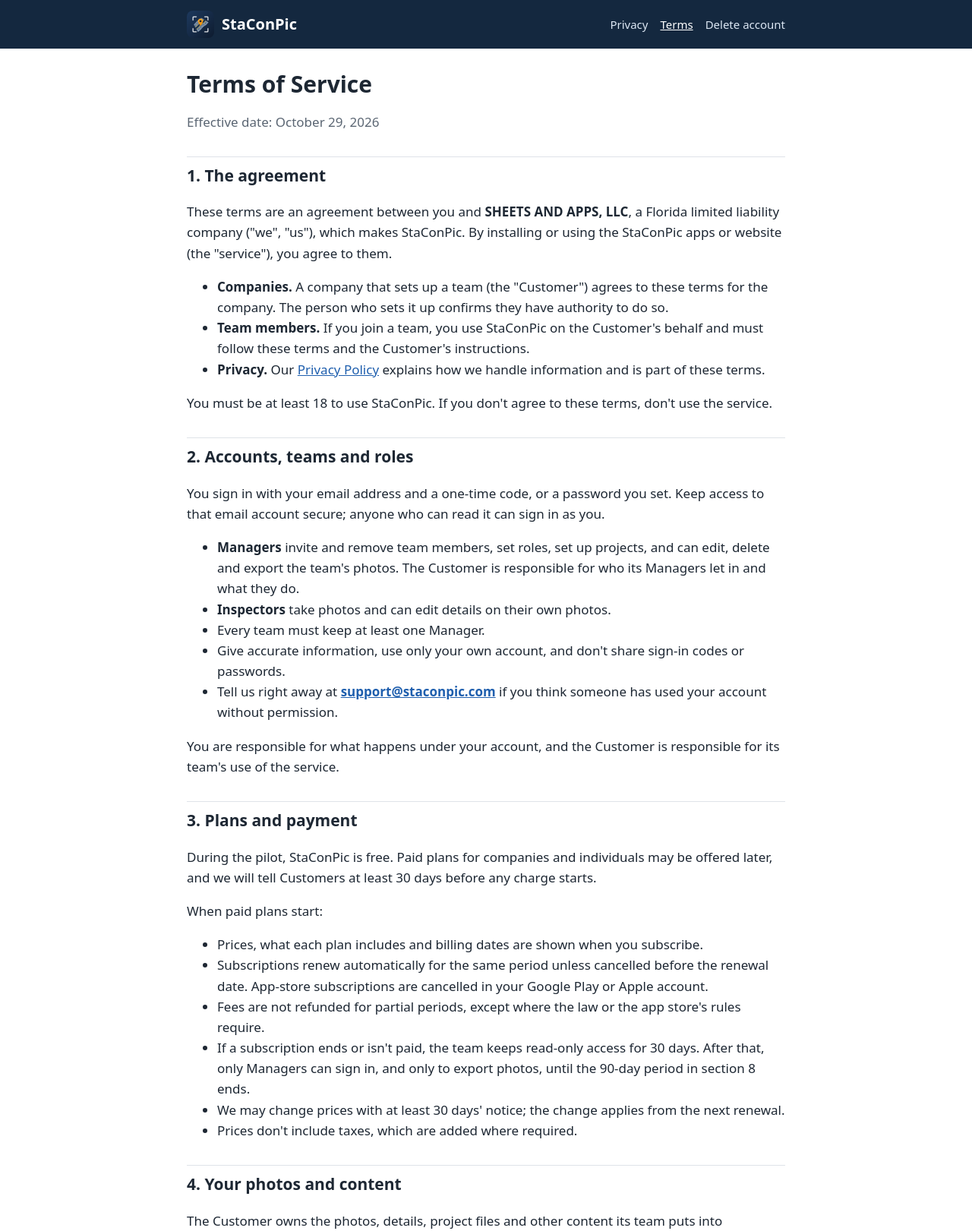
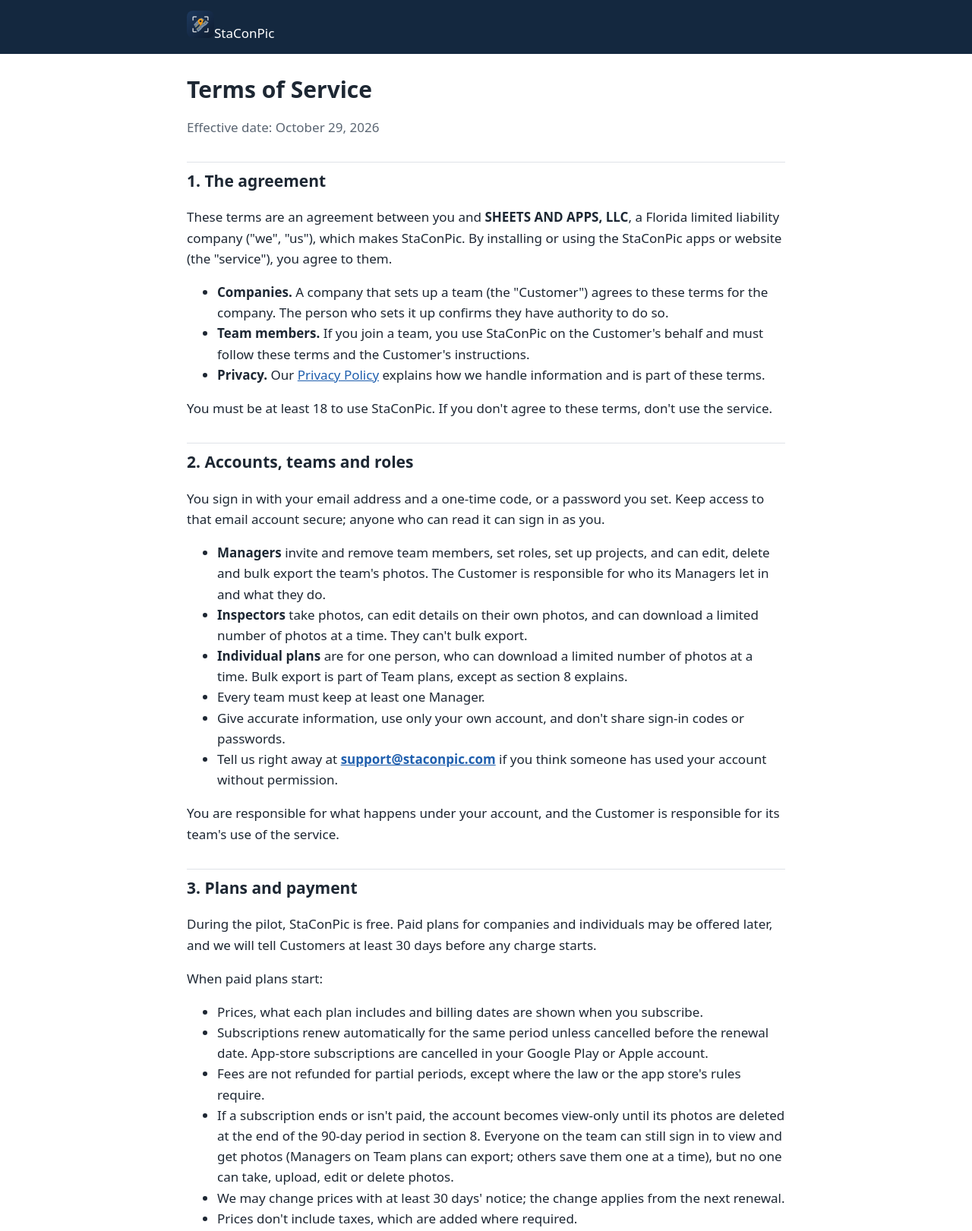
Before and after one commit to nesmith2135/staconpic-website, a plain HTML site: page terms/index.html in a window 1280 px wide. Shown: the top 1621 px of the page at 76% size. Drawn offline with Linux system fonts and the light colour scheme.

Commit message:
Add files via upload

```diff
--- a/terms/index.html
+++ b/terms/index.html
@@ -11,8 +11,7 @@
 </head>
 <body>
 <header><div class="wrap">
-<a class="home" href="/"><img src="/icon-192.png" alt="">StaConPic</a>
-<nav><a href="/privacy/">Privacy</a><a href="/terms/" aria-current="page">Terms</a><a href="/delete-account/">Delete account</a></nav>
+<span class="home"><img src="/icon-192.png" alt="">StaConPic</span>
 </div></header>
 <main><div class="wrap">
 <h1>Terms of Service</h1>
@@ -28,8 +27,9 @@
 <h2>2. Accounts, teams and roles</h2>
 <p>You sign in with your email address and a one-time code, or a password you set. Keep access to that email account secure; anyone who can read it can sign in as you.</p>
 <ul>
-<li><strong>Managers</strong> invite and remove team members, set roles, set up projects, and can edit, delete and export the team's photos. The Customer is responsible for who its Managers let in and what they do.</li>
-<li><strong>Inspectors</strong> take photos and can edit details on their own photos.</li>
+<li><strong>Managers</strong> invite and remove team members, set roles, set up projects, and can edit, delete and bulk export the team's photos. The Customer is responsible for who its Managers let in and what they do.</li>
+<li><strong>Inspectors</strong> take photos, can edit details on their own photos, and can download a limited number of photos at a time. They can't bulk export.</li>
+<li><strong>Individual plans</strong> are for one person, who can download a limited number of photos at a time. Bulk export is part of Team plans, except as section 8 explains.</li>
 <li>Every team must keep at least one Manager.</li>
 <li>Give accurate information, use only your own account, and don't share sign-in codes or passwords.</li>
 <li>Tell us right away at <strong><a href="mailto:support@staconpic.com">support@staconpic.com</a></strong> if you think someone has used your account without permission.</li>
@@ -42,7 +42,7 @@
 <li>Prices, what each plan includes and billing dates are shown when you subscribe.</li>
 <li>Subscriptions renew automatically for the same period unless cancelled before the renewal date. App-store subscriptions are cancelled in your Google Play or Apple account.</li>
 <li>Fees are not refunded for partial periods, except where the law or the app store's rules require.</li>
-<li>If a subscription ends or isn't paid, the team keeps read-only access for 30 days. After that, only Managers can sign in, and only to export photos, until the 90-day period in section 8 ends.</li>
+<li>If a subscription ends or isn't paid, the account becomes view-only until its photos are deleted at the end of the 90-day period in section 8. Everyone on the team can still sign in to view and get photos (Managers on Team plans can export; others save them one at a time), but no one can take, upload, edit or delete photos.</li>
 <li>We may change prices with at least 30 days' notice; the change applies from the next renewal.</li>
 <li>Prices don't include taxes, which are added where required.</li>
 </ul>
@@ -83,7 +83,7 @@
 <li><strong>Updates.</strong> The app updates itself to fix problems and add features. Some updates need a new version from the app store; older versions may stop working.</li>
 <li><strong>Changes.</strong> We may add, change or remove features. If we remove a major feature a paying Customer relies on, we will give reasonable notice.</li>
 <li><strong>Offline use.</strong> Photos taken without signal are kept on the phone and upload when it reconnects. Photos that haven't uploaded can be lost if the phone is lost, reset or the app is deleted.</li>
-<li><strong>Keep your own records.</strong> The service isn't a substitute for the Customer's own record keeping. Export important photos regularly if your contracts require you to keep them.</li>
+<li><strong>Keep your own records.</strong> The service isn't a substitute for the Customer's own record keeping. Export or download important photos regularly if your contracts require you to keep them.</li>
 <li><strong>Maintenance and outages.</strong> The service may be unavailable during maintenance or outages, including problems at our providers.</li>
 <li><strong>Open source.</strong> StaConPic includes open-source software under its own licenses, listed in the app under <strong>Settings → Open-source licenses</strong>. Those licenses apply to those parts.</li>
 <li><strong>Third-party services.</strong> Maps, app stores and email are provided by others under their own terms.</li>
@@ -96,7 +96,7 @@
 <li><strong>We may suspend or end access</strong> if someone seriously or repeatedly breaks these terms, doesn't pay, puts the service or other teams at risk, or if the law requires it. Where we reasonably can, we will warn the Customer first and give it a chance to fix the problem.</li>
 <li><strong>We may stop offering StaConPic</strong> altogether with at least 90 days' notice to Customers.</li>
 </ul>
-<p><strong>Getting your photos out.</strong> After a team is closed or access ends (other than for illegal use), Managers have <strong>90 days</strong> to export the team's photos. After that, the team's Content is deleted, and backup copies age out on their normal schedule.</p>
+<p><strong>Getting your photos out.</strong> After a team is closed or access ends (other than for illegal use), Managers have <strong>90 days</strong> to export the team's photos. If you cancel an Individual plan, you can download all your photos in a ZIP file during that time. After that, the team's Content is deleted, and backup copies age out on their normal schedule.</p>
 <p>Sections 4 (ownership), 6, 9 and 10 continue after these terms end.</p>
 <h2>9. Disclaimers, limit of liability and indemnity</h2>
 <p><strong>As is.</strong> To the extent the law allows, StaConPic is provided "as is" and "as available", without warranties of any kind, including fitness for a particular purpose, accuracy and non-infringement.</p>
@@ -124,7 +124,7 @@
 <footer><div class="wrap">
 <span>© 2026 SHEETS AND APPS, LLC</span>
 <a href="/privacy/">Privacy Policy</a>
-<a href="/terms/">Terms of Service</a>
+<a href="/terms/" aria-current="page">Terms of Service</a>
 <a href="/delete-account/">Delete your account</a>
 <a href="mailto:support@staconpic.com">support@staconpic.com</a>
 </div></footer>
```
